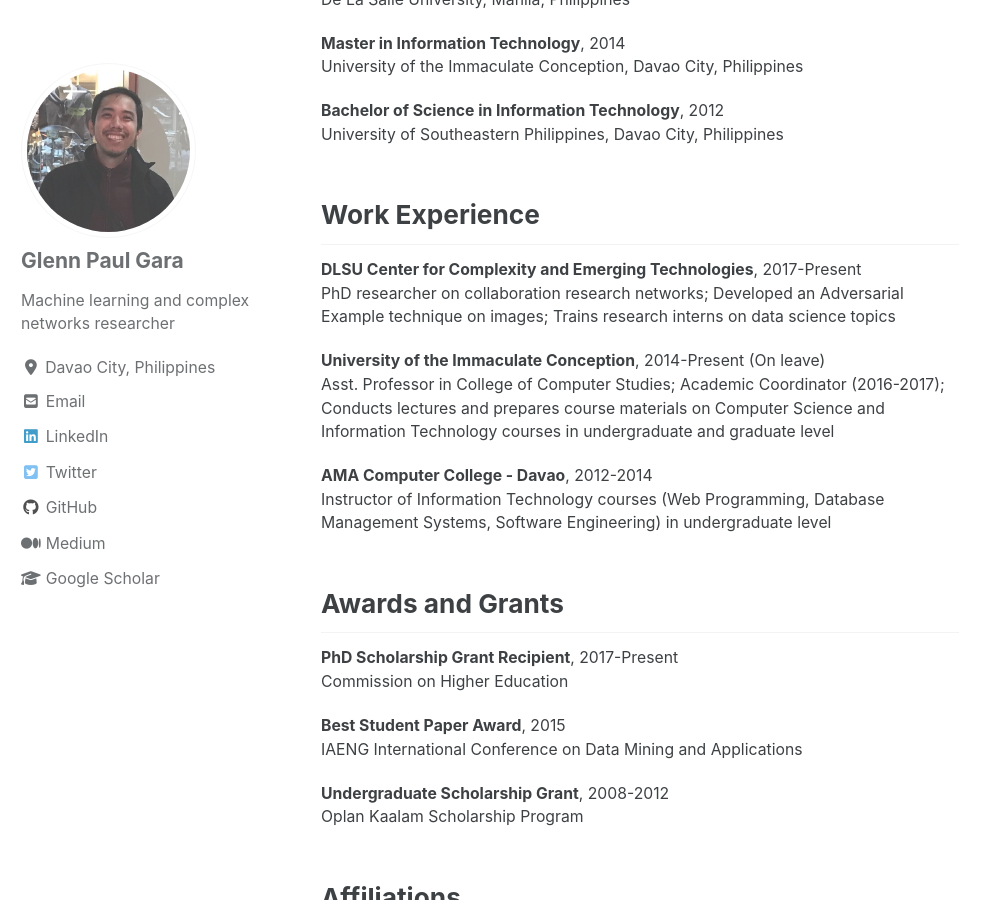
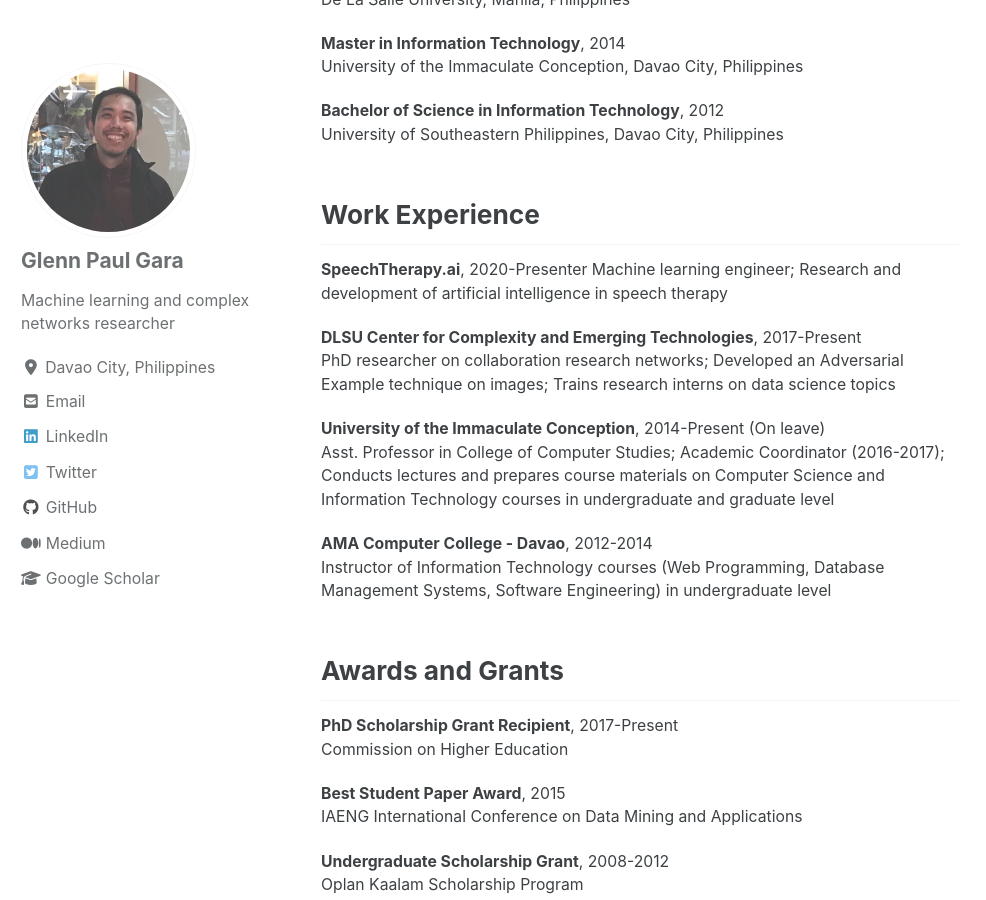
Before and after one commit to glenngara/glenngara.github.io, a Jekyll site: the page built from _pages/cv.md, in a window 1280 px wide and 900 px high, scrolled down 335 px. Shown: the whole window, without its empty margins (0-986 px from the left). Built offline with Jekyll 4.4.1, drawn with Linux system fonts in a browser that asks for light colours; cached includes are drawn as plain includes; nearby versions of some CDN libraries.

```diff
--- a/_pages/cv.md
+++ b/_pages/cv.md
@@ -19,6 +19,9 @@ University of Southeastern Philippines, Davao City, Philippines
 
 Work Experience
 ------
+**SpeechTherapy.ai**, 2020-Presenter
+Machine learning engineer; Research and development of artificial intelligence in speech therapy
+
 **DLSU Center for Complexity and Emerging Technologies**, 2017-Present
 PhD researcher on collaboration research networks; Developed an Adversarial Example technique on images; Trains research interns on data science topics
 
```
